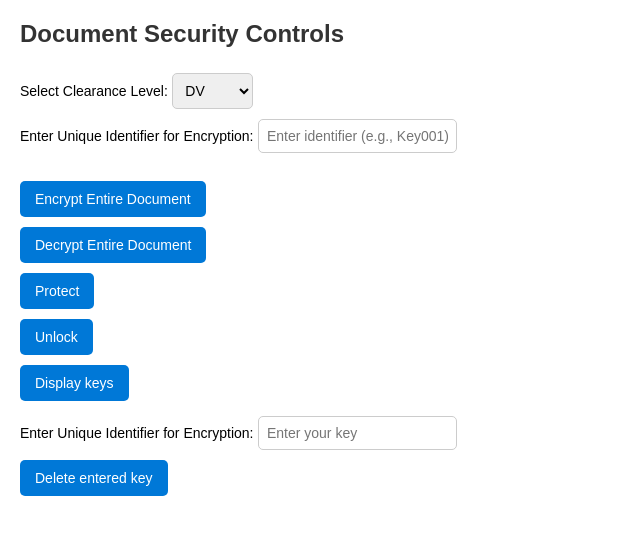
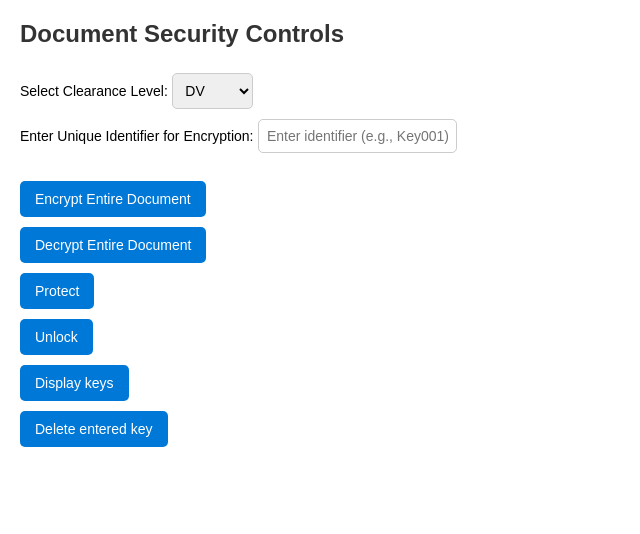
Before and after one commit to adam290503/Office-Add-Ins, a website: page hello-world/word-hello-world/taskpane_mode.html in a window 1280 px wide. Shown: the whole page, without its empty margins (0-640 px from the left). Drawn offline with nearby package versions, Linux system fonts and the light colour scheme; a script that the page names is missing.

Commit message:
fixed unneeded field

```diff
--- a/hello-world/word-hello-world/taskpane_mode.html
+++ b/hello-world/word-hello-world/taskpane_mode.html
@@ -69,9 +69,7 @@
   <button id="encryptOOXMLButton">Protect</button>
   <button id="decryptOOXMLButton">Unlock</button>
   <button id="displayKeysButton">Display keys</button>
-  <label for="delete-key">Enter Unique Identifier for Encryption:</label>
-  <input type="text" id="delete-key" placeholder="Enter your key">
-  <br>
+
   <button id="deleteKeysButton">Delete entered key</button>
 
 
```
